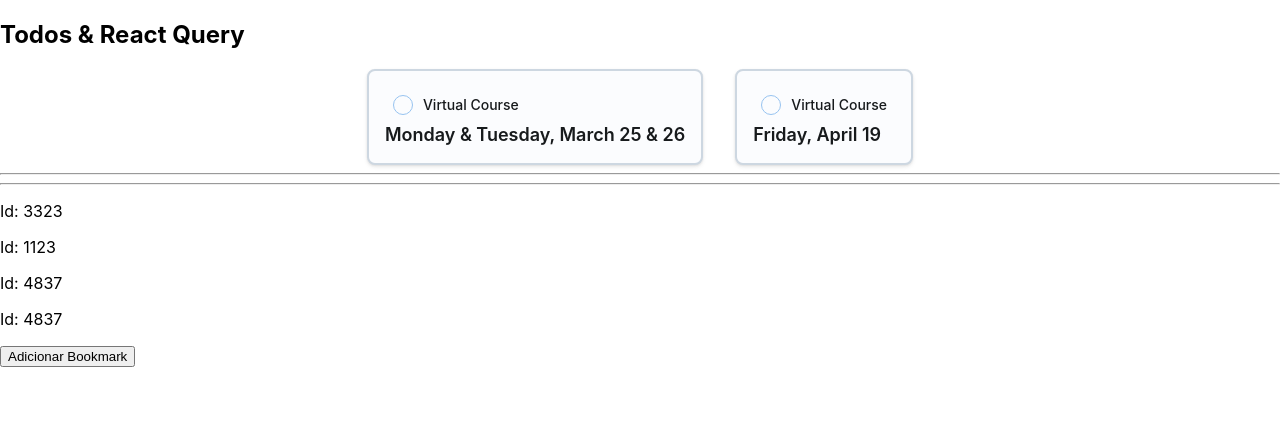
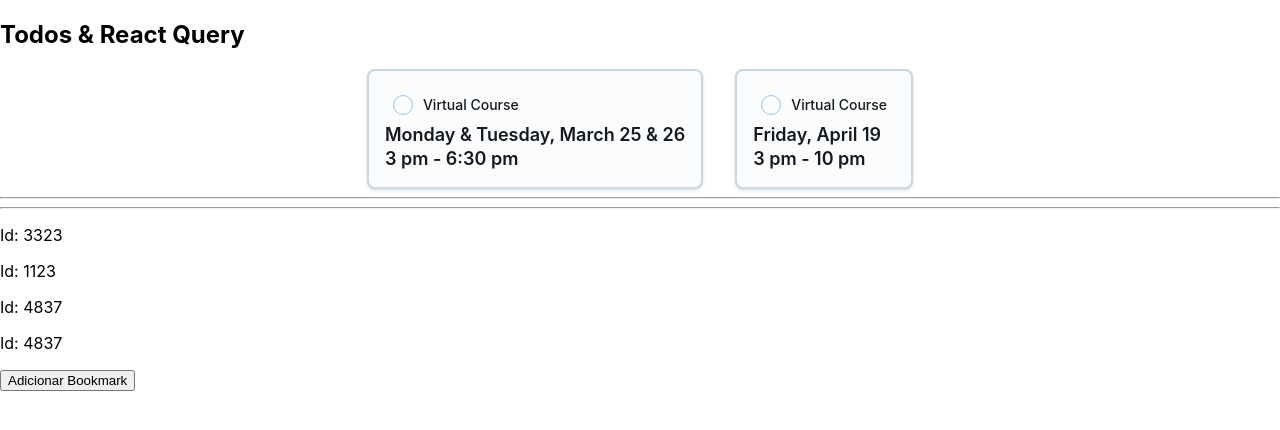
Before and after one commit to Amandasv/nng, a React (Create React App) app: page / in a window 1280 px wide. Shown: the top 430 px of the page. Built offline with nearby package versions, Linux system fonts and the light colour scheme; data requests are answered from the project's data file.

Commit message:
dia convertido certinho

```diff
--- a/src/components/course/Tile.tsx
+++ b/src/components/course/Tile.tsx
@@ -2,63 +2,88 @@
 import { Card, CardContent, Typography } from "@mui/joy";
 import Course from "./Course"
 import * as moment from 'moment';
-import { useEffect, useState } from "react";
 
 export interface CourseInterface {
   course: Course;
 }
 
 export interface DateTimeInfo {
-  dayOfWeek: string;
-  month: string;
-  day: string;
+  text: string;
+  time: string;
 }
 
-function formatedDate(timestamp: [number, number][]): string {
+function formatedDate(timestamp: [number, number][]): DateTimeInfo {
 
-  const diasDaSemana: string[] = [];
-    const diasDoMes: string[] = [];
-    const meses: string[] = [];
+  const weekdays: string[] = [];
+  const monthNames: string[] = [];
+  const daysOfMonth: string[] = [];
+  const startTimes: string[] = [];
+  const endTimes: string[] = [];
 
-    for (const pair of timestamp) {
-        const start = moment.unix(pair[0]);
-        const end = moment.unix(pair[1]);
+  for (const pair of timestamp) {
+      const startTime = moment.unix(pair[0]);
+      const endTime = moment.unix(pair[1]);
 
-        const startDay = start.format('dddd');
-        const endDay = end.format('dddd');
-        const month = start.format('MMMM');
-        const startDayOfMonth = start.format('DD');
-        const endDayOfMonth = end.format('DD');
+      const startWeekday = startTime.format('dddd');
+      const endWeekday = endTime.format('dddd');
+      const monthName = startTime.format('MMMM');
+      const startDayOfMonth = startTime.format('DD');
+      const endDayOfMonth = endTime.format('DD');
+      const startTimeFormatted = formatTime(startTime);
+      const endTimeFormatted = formatTime(endTime);
 
-        diasDaSemana.push(startDay, endDay);
-        diasDoMes.push(startDayOfMonth, endDayOfMonth);
-        meses.push(month);
-    }
+      weekdays.push(startWeekday, endWeekday);
+      monthNames.push(monthName);
+      daysOfMonth.push(startDayOfMonth, endDayOfMonth);
+      startTimes.push(startTimeFormatted);
+      endTimes.push(endTimeFormatted);
+  }
 
-    const diasDaSemanaUnicos = diasDaSemana.filter((day, index) => diasDaSemana.indexOf(day) === index);
-    const diasDoMesUnicos = diasDoMes.filter((day, index) => diasDoMes.indexOf(day) === index);
-    const mesesUnicos = meses.filter((month, index) => meses.indexOf(month) === index);
+  const uniqueWeekdays = weekdays.filter((day, index) => weekdays.indexOf(day) === index);
+  const uniqueMonthNames = monthNames.filter((month, index) => monthNames.indexOf(month) === index);
+  const uniqueDaysOfMonth = daysOfMonth.filter((day, index) => daysOfMonth.indexOf(day) === index);
+  const uniqueStartTimes = startTimes.filter((time, index) => startTimes.indexOf(time) === index);
+  const uniqueEndTimes = endTimes.filter((time, index) => endTimes.indexOf(time) === index);
 
-    const diasDaSemanaFormatados = diasDaSemanaUnicos.length > 1 ? `${diasDaSemanaUnicos.join(' & ')}` : `${diasDaSemanaUnicos[0]}`;
-    const diasDoMesFormatados = diasDoMesUnicos.length > 1 ? `${diasDoMesUnicos.join(' & ')}` : `${diasDoMesUnicos[0]}`;
-    const mesFormatado = mesesUnicos.length > 1 ? `${mesesUnicos.join(', ')}` : `${mesesUnicos[0]}`;
+  const formattedWeekdays = uniqueWeekdays.length > 1 ? `${uniqueWeekdays.join(' & ')}` : `${uniqueWeekdays[0]}`;
+  const formattedDaysOfMonth = uniqueDaysOfMonth.length > 1 ? `${uniqueDaysOfMonth.join(' & ')}` : `${uniqueDaysOfMonth[0]}`;
+  const formattedMonthNames = uniqueMonthNames.length > 1 ? `${uniqueMonthNames.join(', ')}` : `${uniqueMonthNames[0]}`;
+  const formattedStartTimes = uniqueStartTimes.join(' - ');
+  const formattedEndTimes = uniqueEndTimes.join(' - ');
 
-    return `${diasDaSemanaFormatados}, ${mesFormatado} ${diasDoMesFormatados}`;
+  const text = `${formattedWeekdays}, ${formattedMonthNames} ${formattedDaysOfMonth}`;
+  const time = `${formattedStartTimes} - ${formattedEndTimes}`;
+
+  return {
+      text: text,
+      time: time
+  };
 
 }
 
+function formatTime(time: moment.Moment): string {
+  const hour = time.format('h');
+  const minute = time.format('mm');
+  const period = time.format('a');
+
+  if (minute === '00') {
+      return `${hour} ${period}`;
+  } else {
+      return `${hour}:${minute} ${period}`;
+  }
+}
+
 export function Tile({course}: CourseInterface) {
-
-  console.log('course -> ', course.dates)
-
-
 
   return (
     <>
 
       <CardContent>
         <Typography level="title-lg">
-        {formatedDate(course.dates)}
+        {formatedDate(course.dates).text}
+        <br/>
+        {formatedDate(course.dates).time}
+
         </Typography>
 
       </CardContent>
```
